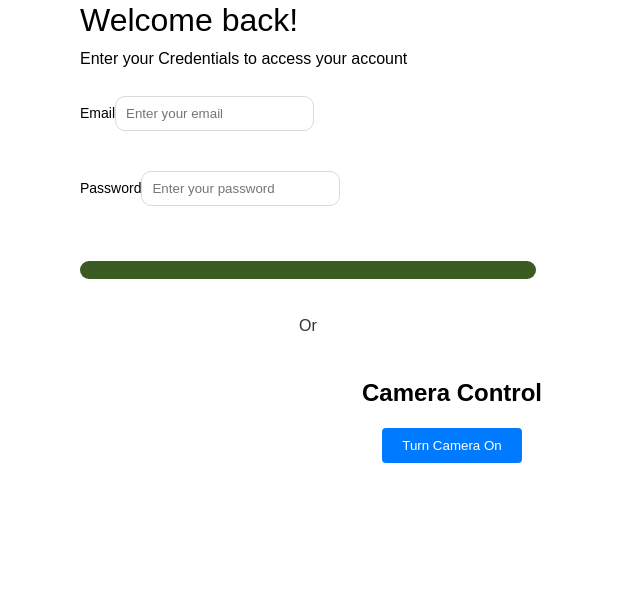
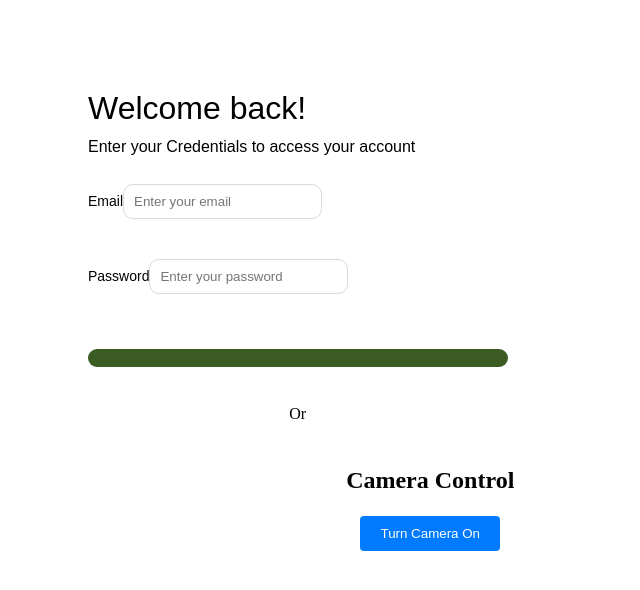
Before and after one commit to jacinyan/Expressify, a React (Create React App) app: page /landing in a window 1280 px wide. Shown: the top 590 px of the page, without its empty margins (0-640 px from the left). Built offline with nearby package versions, Linux system fonts and the light colour scheme; a web font is replaced by a local one.

Commit message:
Modify wholistic App styles IP;

```diff
--- a/src/App.jsx
+++ b/src/App.jsx
@@ -90,14 +90,7 @@ p {
   outline: 2px solid #1a87ec;
 }
 
-body {
-  min-height: 100vh;
-  padding: 0;
-  margin: 0;
-  font-family: 'Rubik', sans-serif;
-  color: #303234;
-  background-color: #fffafa;
-}
+
 
 a {
   display: block;
@@ -137,32 +130,7 @@ label {
   padding: 0;
 }
 
-input,
-textarea {
-  margin: 0;
-  padding: 0;
-  border: none;
-  outline: none;
-  color: #303234;
-}
 
-input[type='date']::-webkit-inner-spin-button,
-input[type='date']::-webkit-calendar-picker-indicator,
-input[type='datetime-local']::-webkit-inner-spin-button,
-input[type='datetime-local']::-webkit-calendar-picker-indicator {
-  opacity: 0;
-  -webkit-appearance: none;
-}
-
-input[type='number']::-webkit-inner-spin-button,
-input[type='number']::-webkit-outer-spin-button {
-  margin: 0;
-  -webkit-appearance: none;
-}
-
-input[type='number'] {
-  -moz-appearance: textfield;
-}
 
 `;
 
--- a/src/components/Layout.jsx
+++ b/src/components/Layout.jsx
@@ -1,11 +1,20 @@
 import { Outlet } from 'react-router-dom';
+import styled from 'styled-components';
 
 const Layout = () => {
   return (
-    <>
+    <StyledLayout>
       <Outlet />
-    </>
+    </StyledLayout>
   );
 };
 
 export default Layout;
+
+// 使用 styled-components 创建一个 styled div
+const StyledLayout = styled.main`
+  background-color: #fff;
+  padding: 80px;
+  min-height: 100vh;
+  overflow: auto;
+`;
--- a/src/pages/Landing.jsx
+++ b/src/pages/Landing.jsx
@@ -25,8 +25,7 @@ const Landing = () => {
   };
 
   return (
-    <MainContainer>
-      {/*  */}
+    <>
       <LoginContainer>
         <LoginColumn>
           <GreetingSection>
@@ -46,22 +45,12 @@ const Landing = () => {
           </CameraSection>
         </CameraColumn>
       </>
-    </MainContainer>
+    </>
   );
 };
 
 export default Landing;
 
-const MainContainer = styled.main`
-  background-color: #fff;
-  padding-left: 80px;
-  height: 100vh;
-  overflow: auto;
-  @media (max-width: 991px) {
-    padding-left: 20px;
-  }
-
-`;
 
 const LoginContainer = styled.section`
   gap: 20px;
```
